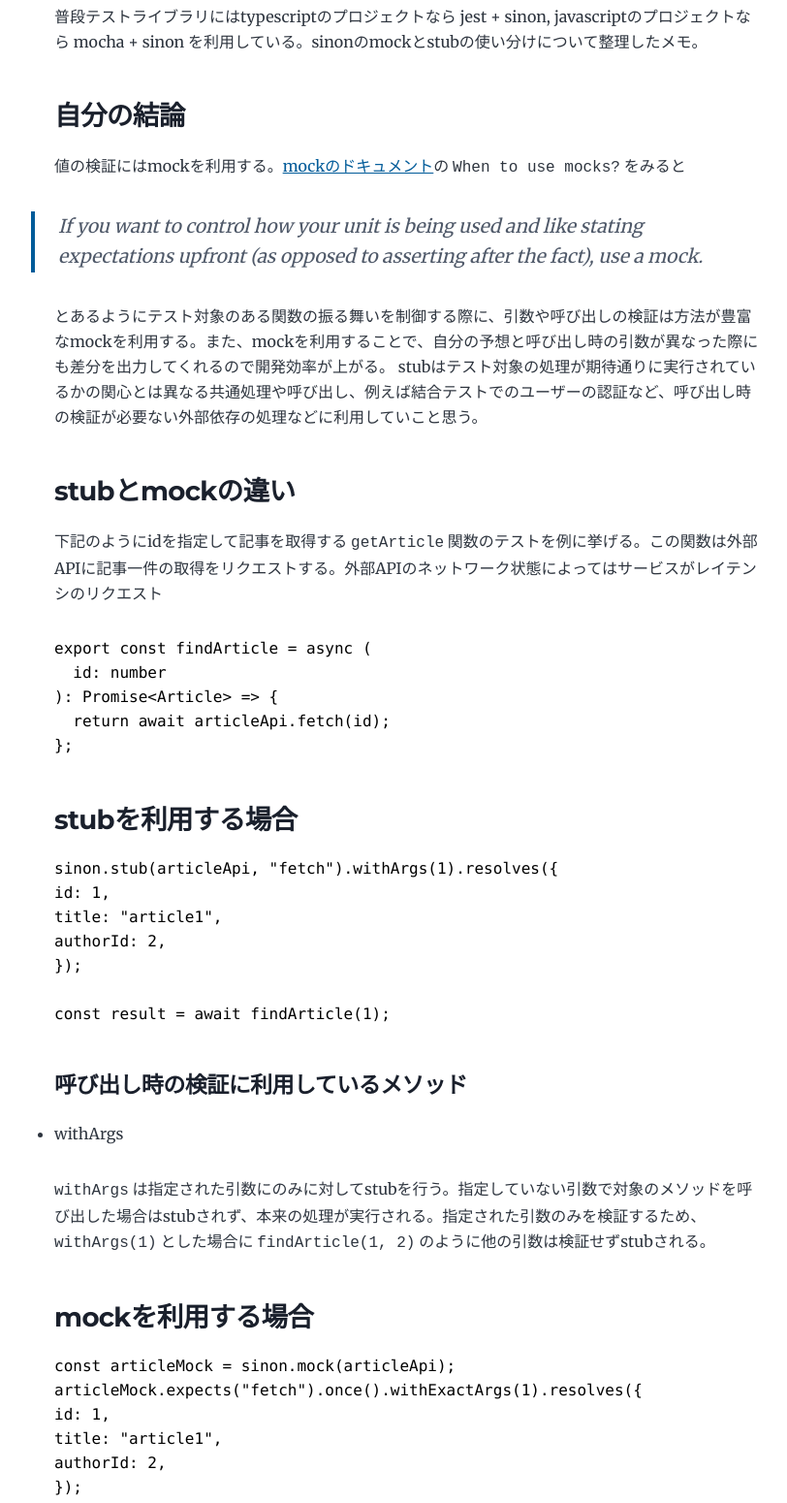
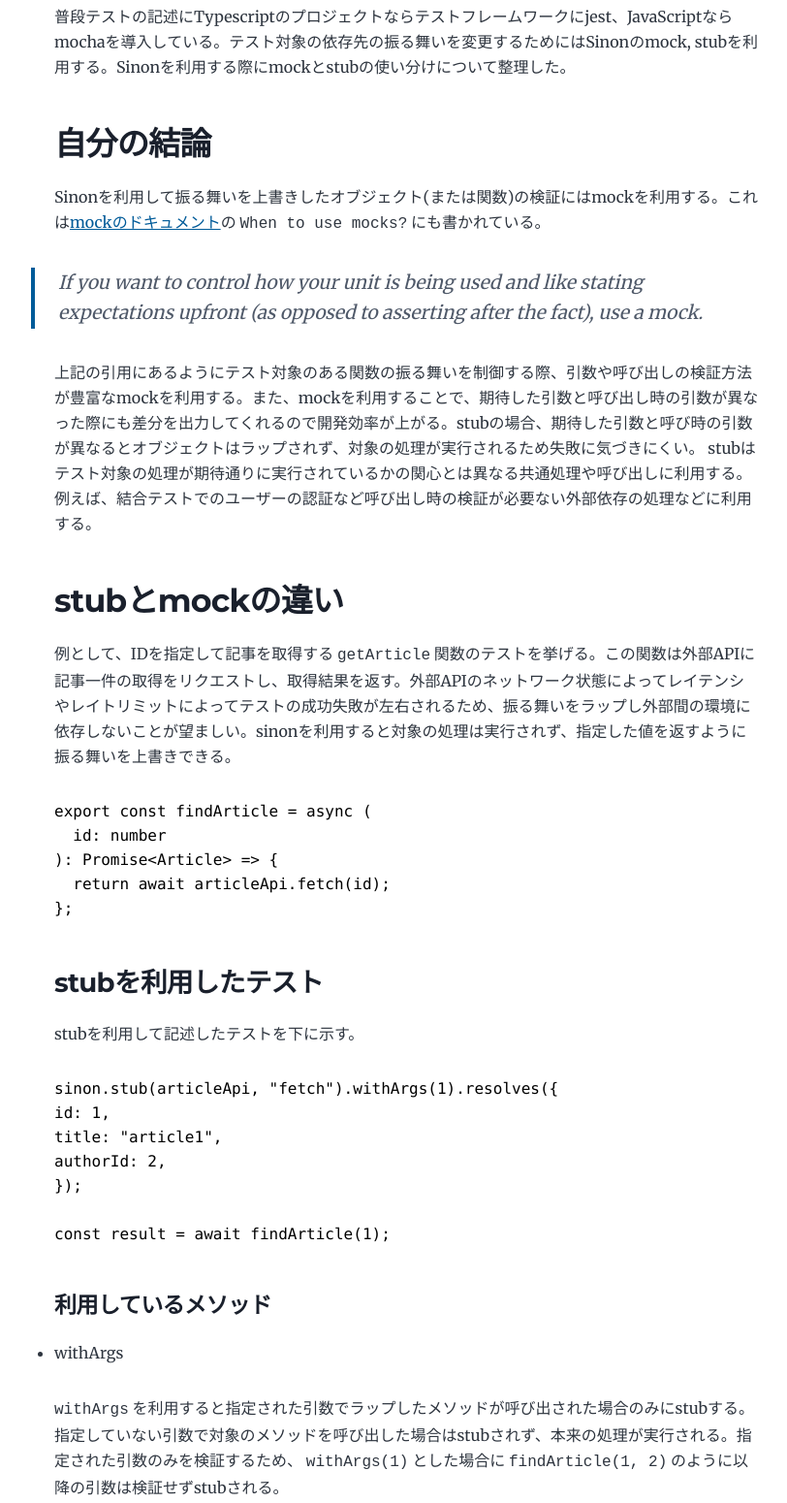
Before and after one commit to kkenya/blog, a Gatsby site: page /sinon_mock_stub/ in a window 1280 px wide. Shown: the part 236-1786 px from the top of the page at 97% size, without its empty margins (220-1032 px from the left). Built offline with nearby package versions, Linux system fonts and the light colour scheme; Gatsby itself is replaced by a stand-in of ours; some packages are replaced by stand-ins of ours; code samples lack their colours.

Commit message:
fix text lint errors

````diff
--- a/content/blog/sinon_mock_stub/index.md
+++ b/content/blog/sinon_mock_stub/index.md
@@ -4,20 +4,20 @@ date: "2021-09-17T13:07:59.710Z"
 status: published
 ---
 
-普段テストライブラリにはtypescriptのプロジェクトなら jest + sinon, javascriptのプロジェクトなら mocha + sinon を利用している。sinonのmockとstubの使い分けについて整理したメモ。
+普段テストの記述にTypescriptのプロジェクトならテストフレームワークにjest、JavaScriptならmochaを導入している。テスト対象の依存先の振る舞いを変更するためにはSinonのmock, stubを利用する。Sinonを利用する際にmockとstubの使い分けについて整理した。
 
-### 自分の結論
+## 自分の結論
 
-値の検証にはmockを利用する。[mockのドキュメント](https://sinonjs.org/releases/v11.1.2/mocks/)の `When to use mocks?` をみると
+Sinonを利用して振る舞いを上書きしたオブジェクト(または関数)の検証にはmockを利用する。これは[mockのドキュメント](https://sinonjs.org/releases/v11.1.2/mocks/)の `When to use mocks?` にも書かれている。
 
 >If you want to control how your unit is being used and like stating expectations upfront (as opposed to asserting after the fact), use a mock.
 
-とあるようにテスト対象のある関数の振る舞いを制御する際に、引数や呼び出しの検証は方法が豊富なmockを利用する。また、mockを利用することで、自分の予想と呼び出し時の引数が異なった際にも差分を出力してくれるので開発効率が上がる。
-stubはテスト対象の処理が期待通りに実行されているかの関心とは異なる共通処理や呼び出し、例えば結合テストでのユーザーの認証など、呼び出し時の検証が必要ない外部依存の処理などに利用していこと思う。
+上記の引用にあるようにテスト対象のある関数の振る舞いを制御する際、引数や呼び出しの検証方法が豊富なmockを利用する。また、mockを利用することで、期待した引数と呼び出し時の引数が異なった際にも差分を出力してくれるので開発効率が上がる。stubの場合、期待した引数と呼び時の引数が異なるとオブジェクトはラップされず、対象の処理が実行されるため失敗に気づきにくい。
+stubはテスト対象の処理が期待通りに実行されているかの関心とは異なる共通処理や呼び出しに利用する。例えば、結合テストでのユーザーの認証など呼び出し時の検証が必要ない外部依存の処理などに利用する。
 
-### stubとmockの違い
+## stubとmockの違い
 
-下記のようにidを指定して記事を取得する `getArticle` 関数のテストを例に挙げる。この関数は外部APIに記事一件の取得をリクエストする。外部APIのネットワーク状態によってはサービスがレイテンシのリクエスト
+例として、IDを指定して記事を取得する `getArticle` 関数のテストを挙げる。この関数は外部APIに記事一件の取得をリクエストし、取得結果を返す。外部APIのネットワーク状態によってレイテンシやレイトリミットによってテストの成功失敗が左右されるため、振る舞いをラップし外部間の環境に依存しないことが望ましい。sinonを利用すると対象の処理は実行されず、指定した値を返すように振る舞いを上書きできる。
 
 ```js
 export const findArticle = async (
@@ -27,7 +27,9 @@ export const findArticle = async (
 };
 ```
 
-### stubを利用する場合
+### stubを利用したテスト
+
+stubを利用して記述したテストを下に示す。
 
 ```js
 sinon.stub(articleApi, "fetch").withArgs(1).resolves({
@@ -39,13 +41,15 @@ authorId: 2,
 const result = await findArticle(1);
 ```
 
-#### 呼び出し時の検証に利用しているメソッド
+#### 利用しているメソッド
 
 - withArgs
 
-`withArgs` は指定された引数にのみに対してstubを行う。指定していない引数で対象のメソッドを呼び出した場合はstubされず、本来の処理が実行される。指定された引数のみを検証するため、 `withArgs(1)` とした場合に `findArticle(1, 2)` のように他の引数は検証せずstubされる。
+`withArgs` を利用すると指定された引数でラップしたメソッドが呼び出された場合のみにstubする。指定していない引数で対象のメソッドを呼び出した場合はstubされず、本来の処理が実行される。指定された引数のみを検証するため、 `withArgs(1)` とした場合に `findArticle(1, 2)` のように以降の引数は検証せずstubされる。
 
 ### mockを利用する場合
+
+mockを利用して記述したテストを下に示す。
 
 ```js
 const articleMock = sinon.mock(articleApi);
@@ -60,10 +64,14 @@ const result = await findArticle(1);
 articleMock.verify();
 ```
 
-#### 呼び出し時の検証に利用しているメソッド
+#### 利用しているメソッド
 
 - once
 - withExactArgs
 - verify
 
-`once` は関数が一度のみ呼び出されたことを検証する。 `withExactArgs` は `withArgs` と異なり、指定された引数と追加の引数を厳格に検証する(mockも `withArgs` を利用できる)。 `once` と `withExactArgs` を組み合わせることで指定した引数で一度必ず呼び出されることを担保できる。 `verify` はmockに指定した条件を満たしているか検証し、条件を満たしていない場合はエラーをthrowする。
+`once` は関数が一度のみ呼び出されたことを検証する。 `withExactArgs` は `withArgs` と異なり、呼び出し時の引数を厳格に検証するため、指定した引数以降に追加の引数がある場合はmockされない。mockも `withArgs` を利用できる。 `once` と `withExactArgs` を組み合わせることにより、指定した引数で必ず一度呼び出されることを担保できる。 `verify` はmockした返り値をテスト対象のメソッド呼び出し後に指定した条件を満たしているか検証し、条件を満たしていない場合はエラーをthrowする。
+
+### mockとstubの比較
+
+stubとmockで提供するAPIの違いが大きい。stubでは `withArgs` を利用して呼び出し時に期待した引数で実行されているか検証できる。だが、これは値の検証よりも引数Aの際は結果1を返す、引数Bの際は結果2を返すと言ったstubの場合分けに利用する意味合いが強い。対して、mockには例に挙げたようにmock対象が何度実行されたか、期待した引数と一致しているかなど検証用のAPIが豊富であり、柔軟な記述ができる。
````
